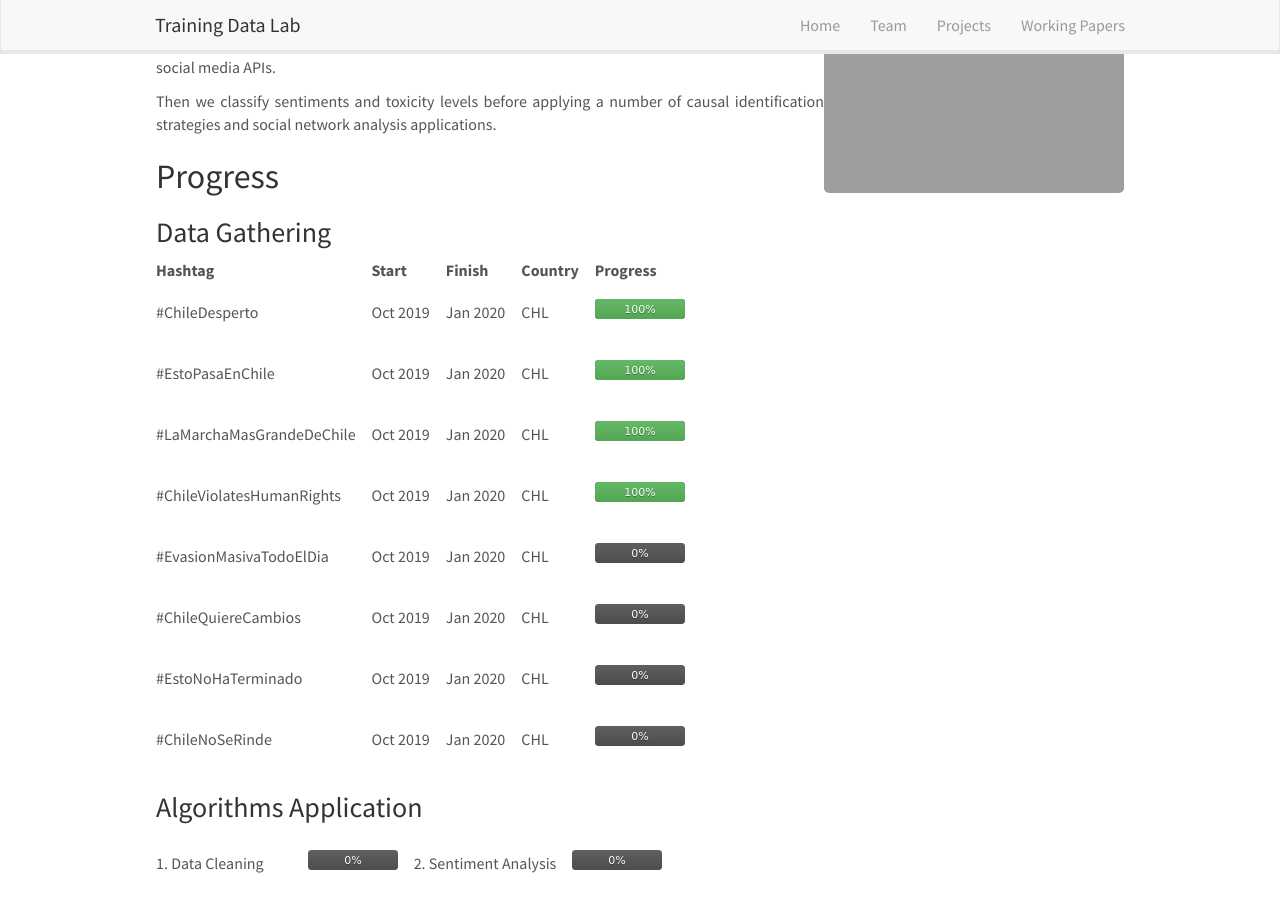
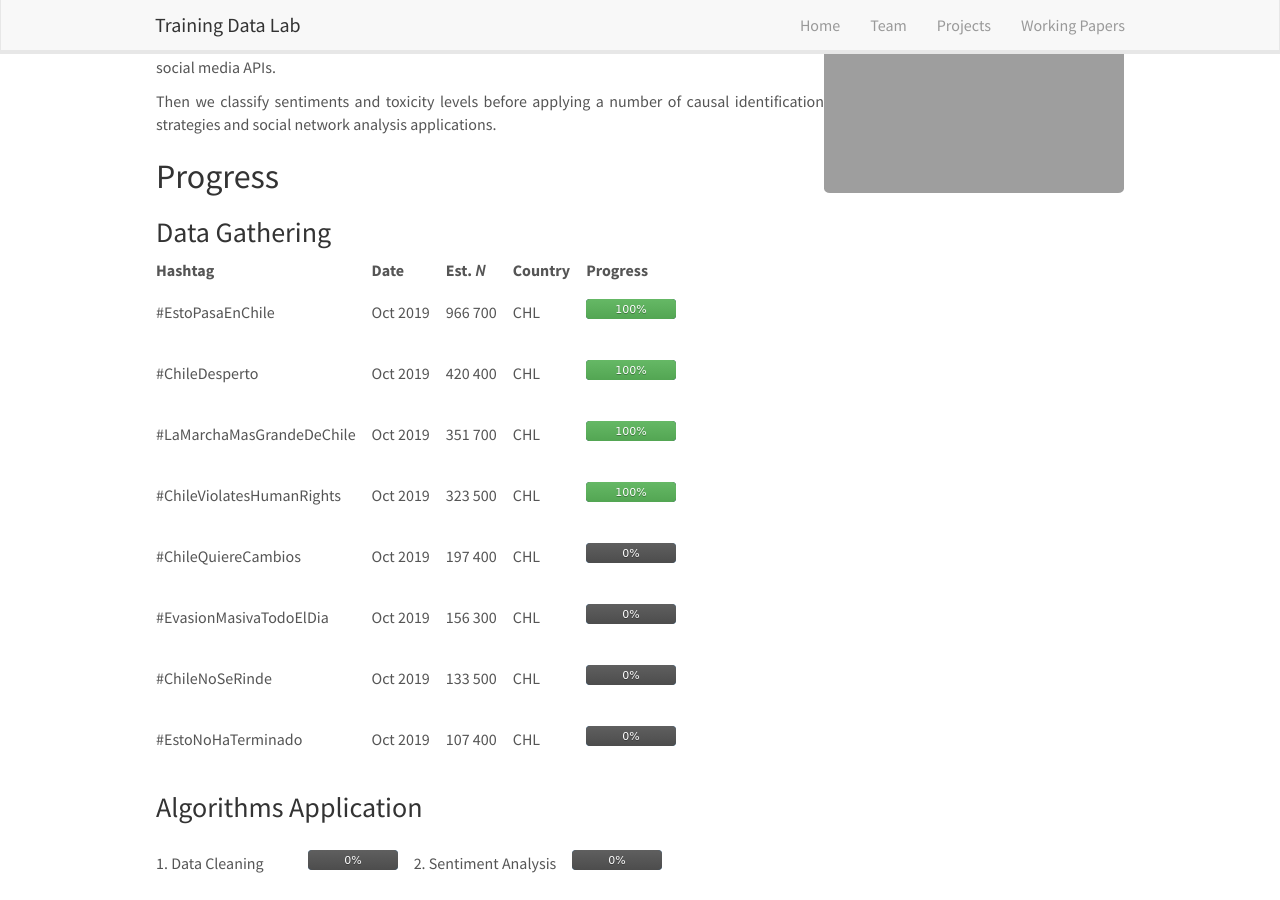
Before and after one commit to training-datalab/old-training-datalab.com, a Jekyll site: the page built from _pages/digital-activism-protests-and-incivility.md, in a window 1280 px wide and 900 px high, scrolled down 303 px. Built offline with Jekyll 4.4.1, drawn with Linux system fonts in a browser that asks for light colours; nearby versions of some CDN libraries.

Commit message:
Update digital-activism-protests-and-incivility.md

```diff
--- a/_pages/digital-activism-protests-and-incivility.md
+++ b/_pages/digital-activism-protests-and-incivility.md
@@ -24,16 +24,16 @@ permalink: /projects/digital-activism-protests-and-incivility
 
 ### Data Gathering
 
-| Hashtag | &nbsp;&nbsp;&nbsp;&nbsp;&nbsp; | Start | &nbsp;&nbsp;&nbsp;&nbsp;&nbsp; | Finish | &nbsp;&nbsp;&nbsp;&nbsp;&nbsp; | Country | &nbsp;&nbsp;&nbsp;&nbsp;&nbsp; | Progress |
+| Hashtag | &nbsp;&nbsp;&nbsp;&nbsp;&nbsp; | Date | &nbsp;&nbsp;&nbsp;&nbsp;&nbsp; | Est. *N* | &nbsp;&nbsp;&nbsp;&nbsp;&nbsp; | Country | &nbsp;&nbsp;&nbsp;&nbsp;&nbsp; | Progress |
 |---|---|---|---|---|---|---|---|---|
-| #ChileDesperto | &nbsp;&nbsp;&nbsp;&nbsp;&nbsp; | Oct 2019 | &nbsp;&nbsp;&nbsp;&nbsp;&nbsp; | Jan 2020 | &nbsp;&nbsp;&nbsp;&nbsp;&nbsp; | CHL | &nbsp;&nbsp;&nbsp;&nbsp;&nbsp; | ![100%]({{ site.url }}{{ site.baseurl }}/badges/progress_bar/100.svg) |
-| #EstoPasaEnChile | &nbsp;&nbsp;&nbsp;&nbsp;&nbsp; | Oct 2019 | &nbsp;&nbsp;&nbsp;&nbsp;&nbsp; | Jan 2020 | &nbsp;&nbsp;&nbsp;&nbsp;&nbsp; | CHL | &nbsp;&nbsp;&nbsp;&nbsp;&nbsp; | ![100%]({{ site.url }}{{ site.baseurl }}/badges/progress_bar/100.svg) |
-| #LaMarchaMasGrandeDeChile | &nbsp;&nbsp;&nbsp;&nbsp;&nbsp; | Oct 2019 | &nbsp;&nbsp;&nbsp;&nbsp;&nbsp; | Jan 2020 | &nbsp;&nbsp;&nbsp;&nbsp;&nbsp; | CHL | &nbsp;&nbsp;&nbsp;&nbsp;&nbsp; | ![100%]({{ site.url }}{{ site.baseurl }}/badges/progress_bar/100.svg) |
-| #ChileViolatesHumanRights | &nbsp;&nbsp;&nbsp;&nbsp;&nbsp; | Oct 2019 | &nbsp;&nbsp;&nbsp;&nbsp;&nbsp; | Jan 2020 | &nbsp;&nbsp;&nbsp;&nbsp;&nbsp; | CHL | &nbsp;&nbsp;&nbsp;&nbsp;&nbsp; | ![100%]({{ site.url }}{{ site.baseurl }}/badges/progress_bar/100.svg) |
-| #EvasionMasivaTodoElDia | &nbsp;&nbsp;&nbsp;&nbsp;&nbsp; | Oct 2019 | &nbsp;&nbsp;&nbsp;&nbsp;&nbsp; | Jan 2020 | &nbsp;&nbsp;&nbsp;&nbsp;&nbsp; | CHL | &nbsp;&nbsp;&nbsp;&nbsp;&nbsp; | ![0%]({{ site.url }}{{ site.baseurl }}/badges/progress_bar/0.svg) |
-| #ChileQuiereCambios | &nbsp;&nbsp;&nbsp;&nbsp;&nbsp; | Oct 2019 | &nbsp;&nbsp;&nbsp;&nbsp;&nbsp; | Jan 2020 | &nbsp;&nbsp;&nbsp;&nbsp;&nbsp; | CHL | &nbsp;&nbsp;&nbsp;&nbsp;&nbsp; | ![0%]({{ site.url }}{{ site.baseurl }}/badges/progress_bar/0.svg) |
-| #EstoNoHaTerminado | &nbsp;&nbsp;&nbsp;&nbsp;&nbsp; | Oct 2019 | &nbsp;&nbsp;&nbsp;&nbsp;&nbsp; | Jan 2020 | &nbsp;&nbsp;&nbsp;&nbsp;&nbsp; | CHL | &nbsp;&nbsp;&nbsp;&nbsp;&nbsp; | ![0%]({{ site.url }}{{ site.baseurl }}/badges/progress_bar/0.svg) |
-| #ChileNoSeRinde | &nbsp;&nbsp;&nbsp;&nbsp;&nbsp; | Oct 2019 | &nbsp;&nbsp;&nbsp;&nbsp;&nbsp; | Jan 2020 | &nbsp;&nbsp;&nbsp;&nbsp;&nbsp; | CHL | &nbsp;&nbsp;&nbsp;&nbsp;&nbsp; | ![0%]({{ site.url }}{{ site.baseurl }}/badges/progress_bar/0.svg) |
+| #EstoPasaEnChile | &nbsp;&nbsp;&nbsp;&nbsp;&nbsp; | Oct 2019 | &nbsp;&nbsp;&nbsp;&nbsp;&nbsp; | 966 700 | &nbsp;&nbsp;&nbsp;&nbsp;&nbsp; | CHL | &nbsp;&nbsp;&nbsp;&nbsp;&nbsp; | ![100%]({{ site.url }}{{ site.baseurl }}/badges/progress_bar/100.svg) |
+| #ChileDesperto | &nbsp;&nbsp;&nbsp;&nbsp;&nbsp; | Oct 2019 | &nbsp;&nbsp;&nbsp;&nbsp;&nbsp; | 420 400 | &nbsp;&nbsp;&nbsp;&nbsp;&nbsp; | CHL | &nbsp;&nbsp;&nbsp;&nbsp;&nbsp; | ![100%]({{ site.url }}{{ site.baseurl }}/badges/progress_bar/100.svg) |
+| #LaMarchaMasGrandeDeChile | &nbsp;&nbsp;&nbsp;&nbsp;&nbsp; | Oct 2019 | &nbsp;&nbsp;&nbsp;&nbsp;&nbsp; | 351 700 | &nbsp;&nbsp;&nbsp;&nbsp;&nbsp; | CHL | &nbsp;&nbsp;&nbsp;&nbsp;&nbsp; | ![100%]({{ site.url }}{{ site.baseurl }}/badges/progress_bar/100.svg) |
+| #ChileViolatesHumanRights | &nbsp;&nbsp;&nbsp;&nbsp;&nbsp; | Oct 2019 | &nbsp;&nbsp;&nbsp;&nbsp;&nbsp; | 323 500 | &nbsp;&nbsp;&nbsp;&nbsp;&nbsp; | CHL | &nbsp;&nbsp;&nbsp;&nbsp;&nbsp; | ![100%]({{ site.url }}{{ site.baseurl }}/badges/progress_bar/100.svg) |
+| #ChileQuiereCambios | &nbsp;&nbsp;&nbsp;&nbsp;&nbsp; | Oct 2019 | &nbsp;&nbsp;&nbsp;&nbsp;&nbsp; | 197 400 | &nbsp;&nbsp;&nbsp;&nbsp;&nbsp; | CHL | &nbsp;&nbsp;&nbsp;&nbsp;&nbsp; | ![0%]({{ site.url }}{{ site.baseurl }}/badges/progress_bar/0.svg) |
+| #EvasionMasivaTodoElDia | &nbsp;&nbsp;&nbsp;&nbsp;&nbsp; | Oct 2019 | &nbsp;&nbsp;&nbsp;&nbsp;&nbsp; | 156 300 | &nbsp;&nbsp;&nbsp;&nbsp;&nbsp; | CHL | &nbsp;&nbsp;&nbsp;&nbsp;&nbsp; | ![0%]({{ site.url }}{{ site.baseurl }}/badges/progress_bar/0.svg) |
+| #ChileNoSeRinde | &nbsp;&nbsp;&nbsp;&nbsp;&nbsp; | Oct 2019 | &nbsp;&nbsp;&nbsp;&nbsp;&nbsp; | 133 500 | &nbsp;&nbsp;&nbsp;&nbsp;&nbsp; | CHL | &nbsp;&nbsp;&nbsp;&nbsp;&nbsp; | ![0%]({{ site.url }}{{ site.baseurl }}/badges/progress_bar/0.svg) |
+| #EstoNoHaTerminado | &nbsp;&nbsp;&nbsp;&nbsp;&nbsp; | Oct 2019 | &nbsp;&nbsp;&nbsp;&nbsp;&nbsp; | 107 400 | &nbsp;&nbsp;&nbsp;&nbsp;&nbsp; | CHL | &nbsp;&nbsp;&nbsp;&nbsp;&nbsp; | ![0%]({{ site.url }}{{ site.baseurl }}/badges/progress_bar/0.svg) |
 
 ### Algorithms Application
 
```
